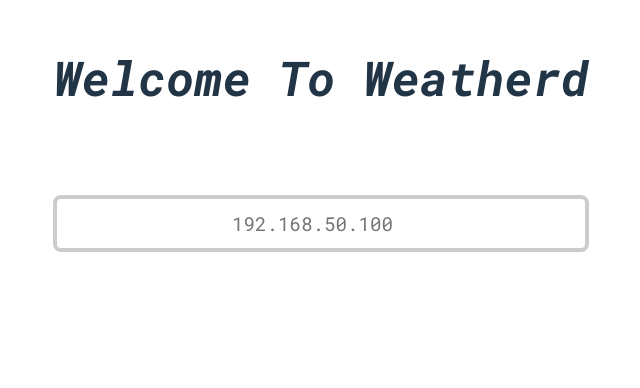
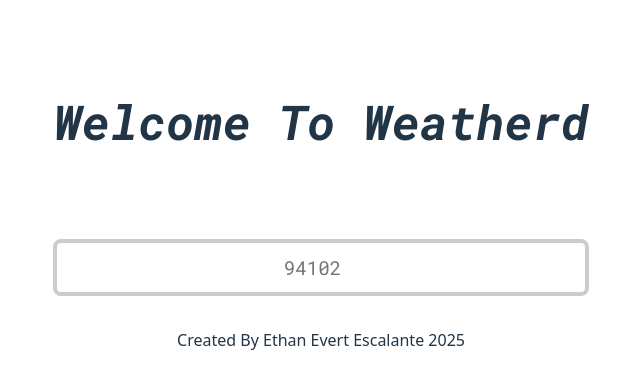
Before and after one commit to ethanevertescalante/weathrd-app, a React (Vite) app: page / in a window 1280 px wide. Shown: the part 134-522 px from the top of the page, without its empty margins (319-959 px from the left). Built offline with nearby package versions, Linux system fonts and the light colour scheme.

Commit message:
fixed animations and added footer

```diff
--- a/src/App.css
+++ b/src/App.css
@@ -5,7 +5,17 @@
   text-align: center;
 }
 
-input[type = "search"]{
+.main-flex {
+  display: flex;
+  flex-direction: column;
+  align-items: center;  /* center horizontally */
+  justify-content: flex-start; /* stack from top, not centered vertically */
+  gap: 1rem; /* space between input and footer text */
+  margin-top: 20vh; /* optional: move input down from header */
+}
+
+/* Keep input animation */
+input[type="search"] {
   opacity: 0;
   transform: translateY(30px);
   animation: showInput 0.5s ease forwards;
@@ -15,8 +25,14 @@ input[type = "search"]{
   font-size: 1.2rem;
   border-radius: 8px;
   border: 4px solid #ccc;
+}
 
-
+/* Footer text animation */
+.footer-text {
+  opacity: 0;
+  animation: fadeInOpacity 1s ease forwards;
+  animation-delay: 2.5s;
+  margin-top: 1rem; /* ensure spacing from input */
 }
 
 input[placeholder]{
@@ -61,6 +77,13 @@ input:focus::placeholder{
     opacity: 1;
   }
   100%{
-    transform: scale(0.5) translateY(-40vh);
+    transform: scale(0.5) translateY(0vh);
   }
 }
+
+@keyframes fadeInOpacity {
+  to{
+    opacity: 1;
+    transform: translateY(-20vh);
+  }
+}
--- a/src/App.tsx
+++ b/src/App.tsx
@@ -42,12 +42,16 @@ function App() {
 
 
   return (
-    <div className="app-container">
-      <div className="welcome-container">
-          <h1 className="welcome-text">Welcome To Weatherd</h1>
+      <div className="app-container">
+          <header className="welcome-container">
+              <h1 className="welcome-text">Welcome To Weatherd</h1>
+          </header>
+          <main className="main-flex">
+              <input ref={inputRef}  className="weather-search" type="search"
+                     placeholder="San Francisco"/>
+              <p className="footer-text">Created By Ethan Evert Escalante 2025</p>
+          </main>
       </div>
-      <input ref={inputRef} id="rotating-input" className="weather-search" type="search" placeholder="San Francisco"/>
-    </div>
   )
 }
 
```
